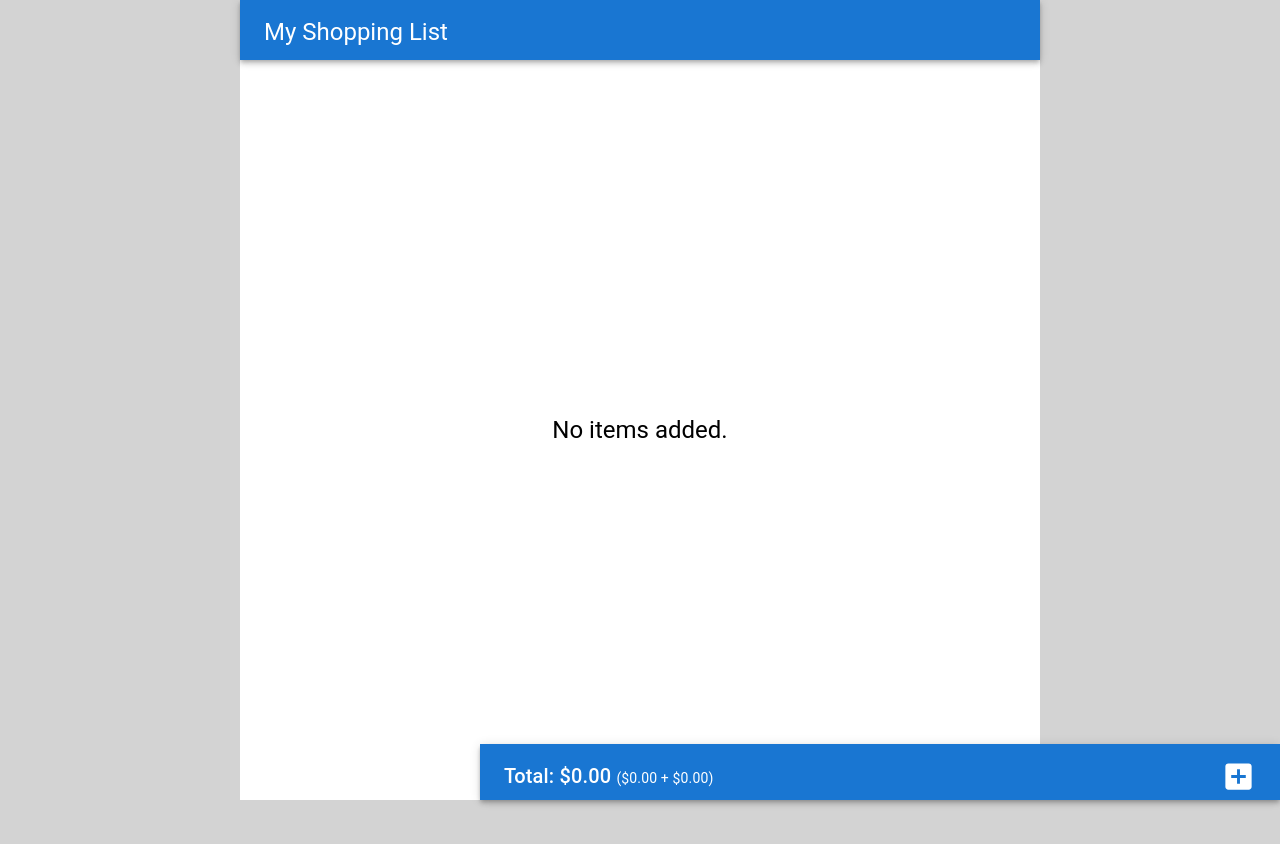
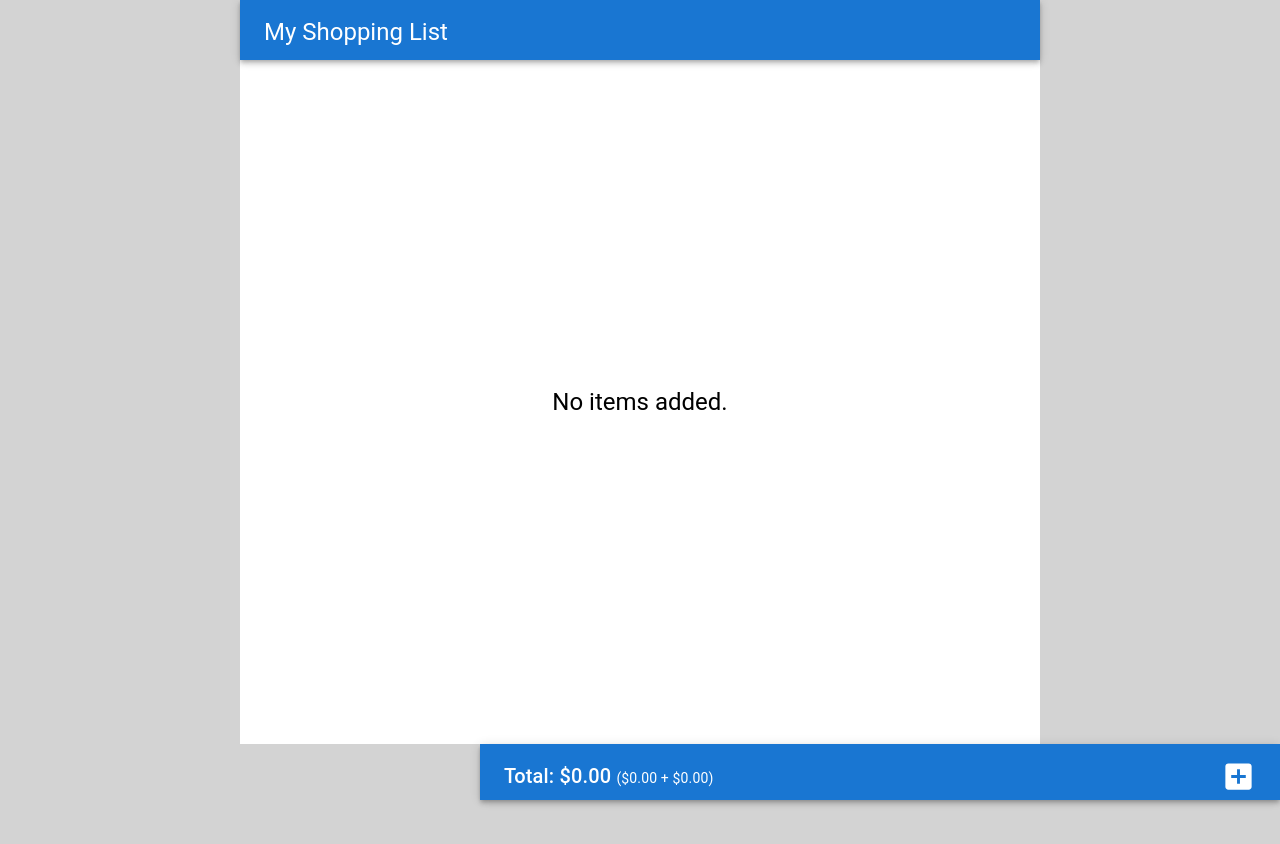
Before and after one commit to sarahdeecee/grocery-budgeting, a React (Create React App) app: page / in a window 1280 px wide. Shown: the top 844 px of the page. After the commit the page ends 800 px from the top, so only its background shows below. Built offline with nearby package versions, Linux system fonts and the light colour scheme.

Commit message:
fix page heights

```diff
--- a/src/App.css
+++ b/src/App.css
@@ -1,6 +1,5 @@
 .App {
   width: 100vw;
-  min-height: 100vh;
   margin-bottom: 56px;
   background-color: lightgrey;
   display: flex;
--- a/src/App.tsx
+++ b/src/App.tsx
@@ -40,12 +40,12 @@
     setItems(newItems);
   };
 
-  return (<Stack className="App" sx={{top: 0, minHeight: '100vh', p: 0}}>
+  return (<Stack className="App" sx={{top: 0, p: 0}}>
     <Header items={items} setItems={setItems} handleDeleteAll={handleDialogConfirmDeleteAll} handleToggle={handleToggle} />
-      {items.length === 0 ? <Box sx={{height: 'calc(100vh - 60px)', width: '100%', maxWidth: '800px', display: 'flex', justifyContent: 'center', alignItems: 'center', backgroundColor: 'white'}}>
+      {items.length === 0 ? <Box sx={{minHeight: 'calc(100vh - 60px - 56px)', width: '100%', maxWidth: '800px', display: 'flex', justifyContent: 'center', alignItems: 'center', backgroundColor: 'white'}}>
         <Typography variant="h5">No items added.</Typography>
       </Box> :
-      <Stack className="List" sx={{width: '100vw', maxWidth: '800px', alignItems: 'center', backgroundColor: 'white', zIndex: 1, minHeight: 'calc(100vh - 60px)'}}>
+      <Stack className="List" sx={{width: '100vw', maxWidth: '800px', alignItems: 'center', backgroundColor: 'white', zIndex: 1, minHeight: 'calc(100vh - 60px - 56px)'}}>
         <ItemList setSelectedItem={setSelectedItem} items={items} setItems={setItems} handleDialogOpen={handleDialogOpen} handleDialogConfirmDelete={handleDialogConfirmDelete} handleToggle={handleToggle} editItem={editItem} setEditItem={setEditItem} />
       </Stack>}
       <Footer items={items} handleDialogOpen={handleDialogOpen} />
```
